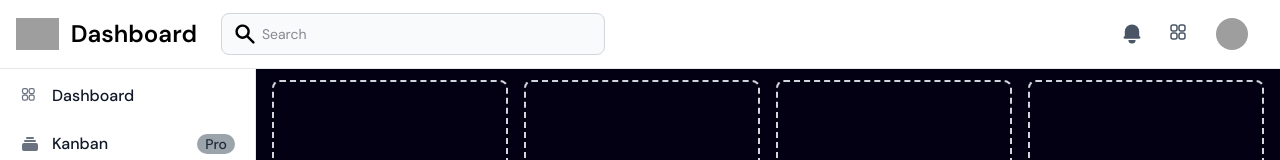
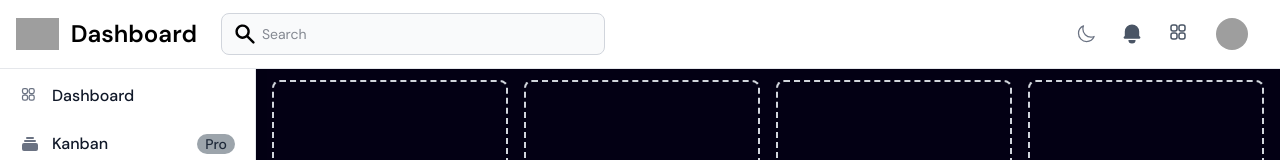
Before and after one commit to deveasyclick/react-dashboard-layout-with-sidebar, a React (Vite) app: page / in a window 1280 px wide. Shown: the top 160 px of the page. Built offline with nearby package versions, Linux system fonts and the light colour scheme; grey boxes are pictures that could not be loaded.

Commit message:
* Add  theme toggle

```diff
--- a/src/components/Headers/main/Main.tsx
+++ b/src/components/Headers/main/Main.tsx
@@ -8,6 +8,7 @@ import Logo from './Logo';
 import SearchForm from './SearchForm';
 import HeaderButton from './HeaderButton';
 import { useSidebar } from '../../../contexts/SidebarContext';
+import ThemeToggle from '../../ThemeToggle';
 
 /**
  * Main header component for the application
@@ -90,6 +91,8 @@ const MainHeader = ({
             <IconWrapper name="search" aria-hidden="true" />
           </HeaderButton>
 
+          <ThemeToggle className="mr-2" />
+
           <HeaderButton
             ariaControls="notification-dropdown"
             ariaExpanded={activeDropdown === 'notifications'}
--- /dev/null
+++ b/src/components/ThemeToggle/ThemeToggle.tsx
@@ -0,0 +1,35 @@
+import { useTheme } from '../../contexts/ThemeContext';
+import IconWrapper from '../IconWrapper/IconWrapper';
+
+type ThemeToggleProps = {
+  className?: string;
+};
+
+const ThemeToggle = ({ className = '' }: ThemeToggleProps) => {
+  const { isDarkMode, toggleTheme } = useTheme();
+
+  const handleToggle = () => {
+    console.log('Theme toggle clicked, current isDarkMode:', isDarkMode);
+    toggleTheme();
+  };
+
+  return (
+    <button
+      type="button"
+      onClick={handleToggle}
+      className={`p-2 text-gray-500 rounded-lg hover:text-gray-900 hover:bg-gray-100 dark:text-gray-400 dark:hover:text-white dark:hover:bg-gray-700 focus:outline-none focus:ring-2 focus:ring-gray-200 dark:focus:ring-gray-700 ${className}`}
+      aria-label={isDarkMode ? 'Switch to light mode' : 'Switch to dark mode'}>
+      {/* Show sun icon in dark mode, moon icon in light mode */}
+      {isDarkMode ? (
+        <IconWrapper name="sun" className="w-5 h-5" aria-hidden="true" />
+      ) : (
+        <IconWrapper name="moon" className="w-5 h-5" aria-hidden="true" />
+      )}
+      <span className="sr-only">
+        {isDarkMode ? 'Switch to light mode' : 'Switch to dark mode'}
+      </span>
+    </button>
+  );
+};
+
+export default ThemeToggle;
--- /dev/null
+++ b/src/components/ThemeToggle/index.ts
@@ -0,0 +1 @@
+export { default } from './ThemeToggle';
```
